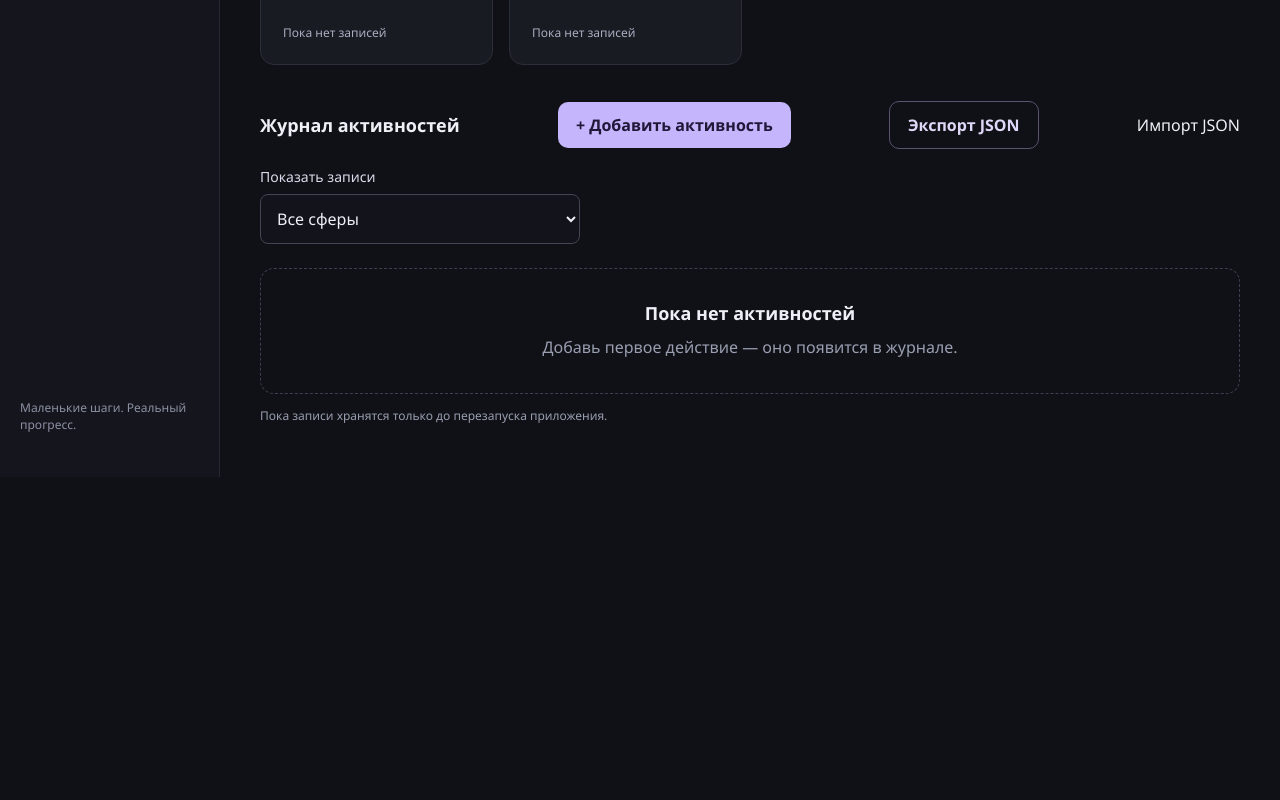
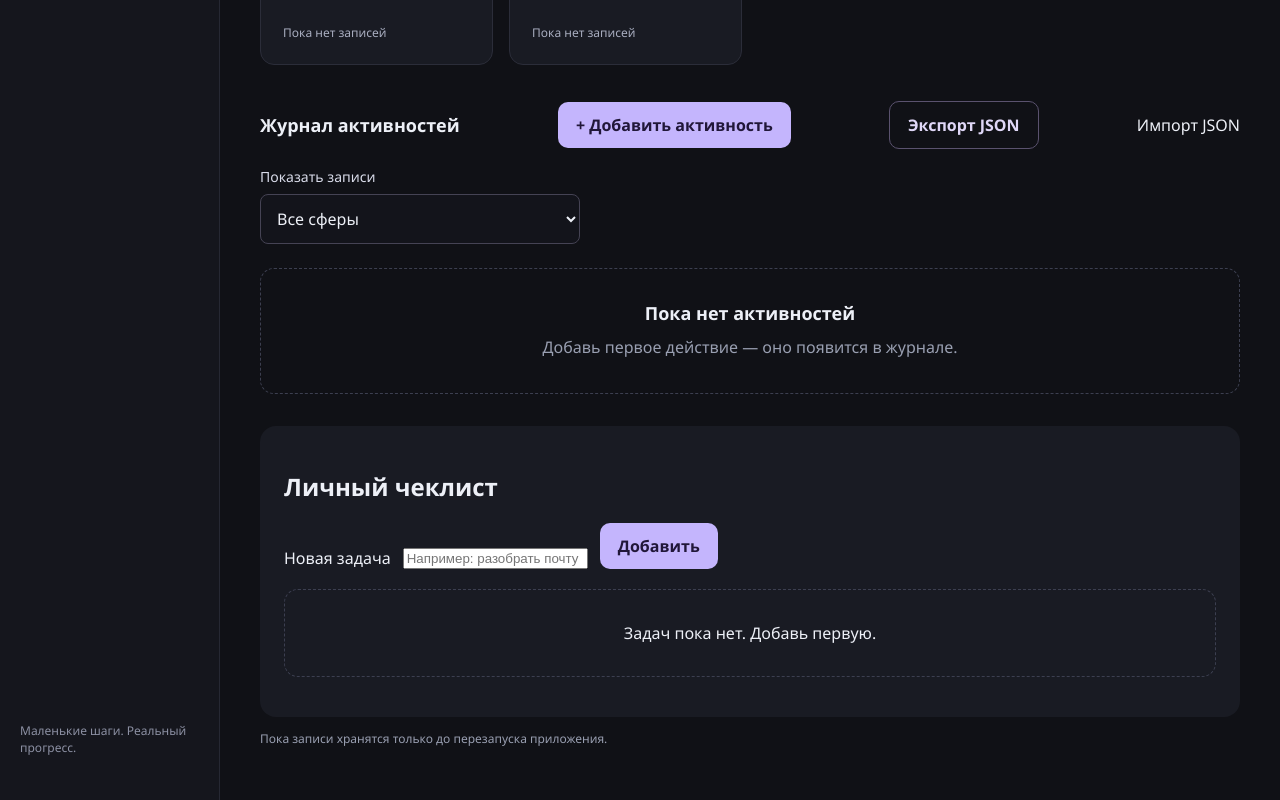
Before and after one commit to SergeyKozyrevSC/batya-os, a React (Vite) app: page / in a window 1280 px wide. Shown: the part 547-1347 px from the top of the page. Before the commit the page ends 1024 px from the top, so only its background shows below. Built offline with nearby package versions, Linux system fonts and the light colour scheme.

Commit message:
Add personal checklist with localStorage persistence

```diff
--- a/src/App.tsx
+++ b/src/App.tsx
@@ -1,9 +1,16 @@
-import { useEffect, useRef, useState, type ChangeEvent } from 'react';
+import {
+  useEffect,
+  useRef,
+  useState,
+  type ChangeEvent,
+  type FormEvent,
+} from 'react';
 import ActivityForm from './components/ActivityForm';
 import { initialActionTemplates, initialSpheres } from './initial-data';
-import type { Activity } from './types';
+import type { Activity, Task } from './types';
 
 const ACTIVITIES_STORAGE_KEY = 'batya-os.activities';
+const TASKS_STORAGE_KEY = 'batya-os.tasks';
 function getTodayDate(): string {
   const today = new Date();
 
@@ -112,6 +119,31 @@ export default function App() {
 
   const [importError, setImportError] = useState('');
   const [importedCount, setImportedCount] = useState(0);
+  const [newTaskTitle, setNewTaskTitle] = useState('');
+  const [tasks, setTasks] = useState<Task[]>(() => {
+    try {
+      const storedTasks = window.localStorage.getItem(TASKS_STORAGE_KEY);
+
+      if (!storedTasks) {
+        return [];
+      }
+
+      const parsedTasks = JSON.parse(storedTasks) as Task[];
+
+      if (!Array.isArray(parsedTasks)) {
+        return [];
+      }
+
+      return parsedTasks;
+    } catch {
+      return [];
+    }
+  });
+
+  useEffect(() => {
+    window.localStorage.setItem(TASKS_STORAGE_KEY, JSON.stringify(tasks));
+  }, [tasks]);
+
   const cancelButtonRef = useRef<HTMLButtonElement>(null);
 
   useEffect(() => {
@@ -248,6 +280,54 @@ export default function App() {
     link.click();
 
     URL.revokeObjectURL(url);
+  }
+
+  function handleAddTask(event: FormEvent<HTMLFormElement>) {
+    event.preventDefault();
+
+    const title = newTaskTitle.trim();
+
+    if (!title) {
+      return;
+    }
+
+    const newTask: Task = {
+      id: crypto.randomUUID(),
+      title,
+      isCompleted: false,
+      completedAt: null,
+    };
+
+    setTasks((current) => [newTask, ...current]);
+    setNewTaskTitle('');
+  }
+
+  function handleToggleTask(taskId: string) {
+    setTasks((current) =>
+      current.map((task) => {
+        if (task.id !== taskId) {
+          return task;
+        }
+
+        if (task.isCompleted) {
+          return {
+            ...task,
+            isCompleted: false,
+            completedAt: null,
+          };
+        }
+
+        return {
+          ...task,
+          isCompleted: true,
+          completedAt: getTodayDate(),
+        };
+      }),
+    );
+  }
+
+  function handleDeleteTask(taskId: string) {
+    setTasks((current) => current.filter((task) => task.id !== taskId));
   }
 
   function handleImportFile(event: ChangeEvent<HTMLInputElement>) {
@@ -589,6 +669,60 @@ export default function App() {
             </div>
           )}
 
+          <section className="task-section">
+            <h2>Личный чеклист</h2>
+
+            <form className="task-form" onSubmit={handleAddTask}>
+              <label htmlFor="new-task-title">Новая задача</label>
+
+              <input
+                id="new-task-title"
+                type="text"
+                value={newTaskTitle}
+                onChange={(event) => setNewTaskTitle(event.target.value)}
+                placeholder="Например: разобрать почту"
+                required
+              />
+
+              <button type="submit" className="button-primary">
+                Добавить
+              </button>
+            </form>
+
+            {tasks.length === 0 ? (
+              <p className="empty-state">Задач пока нет. Добавь первую.</p>
+            ) : (
+              <ul className="task-list">
+                {tasks.map((task) => (
+                  <li
+                    className={
+                      task.isCompleted ? 'task-item completed' : 'task-item'
+                    }
+                    key={task.id}
+                  >
+                    <label>
+                      <input
+                        type="checkbox"
+                        checked={task.isCompleted}
+                        onChange={() => handleToggleTask(task.id)}
+                      />
+
+                      <span>{task.title}</span>
+                    </label>
+
+                    <button
+                      type="button"
+                      className="button-danger"
+                      onClick={() => handleDeleteTask(task.id)}
+                      aria-label={`Удалить задачу: ${task.title}`}
+                    >
+                      Удалить
+                    </button>
+                  </li>
+                ))}
+              </ul>
+            )}
+          </section>
           <p className="footnote">
             Пока записи хранятся только до перезапуска приложения.
           </p>
--- a/src/index.css
+++ b/src/index.css
@@ -503,3 +503,52 @@ button:disabled:hover {
   color: #15803d;
   font-size: 14px;
 }
+
+.task-section {
+  margin-top: 32px;
+  padding: 24px;
+  border-radius: 16px;
+  background-color: #191b23;
+}
+
+.task-form {
+  display: flex;
+  gap: 12px;
+  align-items: flex-end;
+  margin-bottom: 20px;
+}
+
+.task-form .form-field {
+  flex: 1;
+  margin-bottom: 0;
+}
+
+.task-list {
+  display: flex;
+  flex-direction: column;
+  gap: 12px;
+  margin: 0;
+  padding: 0;
+  list-style: none;
+}
+
+.task-item {
+  display: flex;
+  align-items: center;
+  justify-content: space-between;
+  gap: 16px;
+  padding: 16px;
+  border-radius: 12px;
+  background-color: #20212c;
+}
+
+.task-item.completed span {
+  color: #64748b;
+  text-decoration: line-through;
+}
+
+.task-item label {
+  display: flex;
+  align-items: center;
+  gap: 12px;
+}
--- a/src/main.ts
+++ b/src/main.ts
@@ -18,7 +18,8 @@ const createWindow = () => {
     },
   });
 
-  mainWindow.maximize(); // and load the index.html of the app.
+  mainWindow.maximize();
+  // and load the index.html of the app.
   if (MAIN_WINDOW_VITE_DEV_SERVER_URL) {
     mainWindow.loadURL(MAIN_WINDOW_VITE_DEV_SERVER_URL);
   } else {
```
Also changed, not shown: src/types.ts (+7 -0 lines), 1 other file (tests, documents, lock files or other folders).
